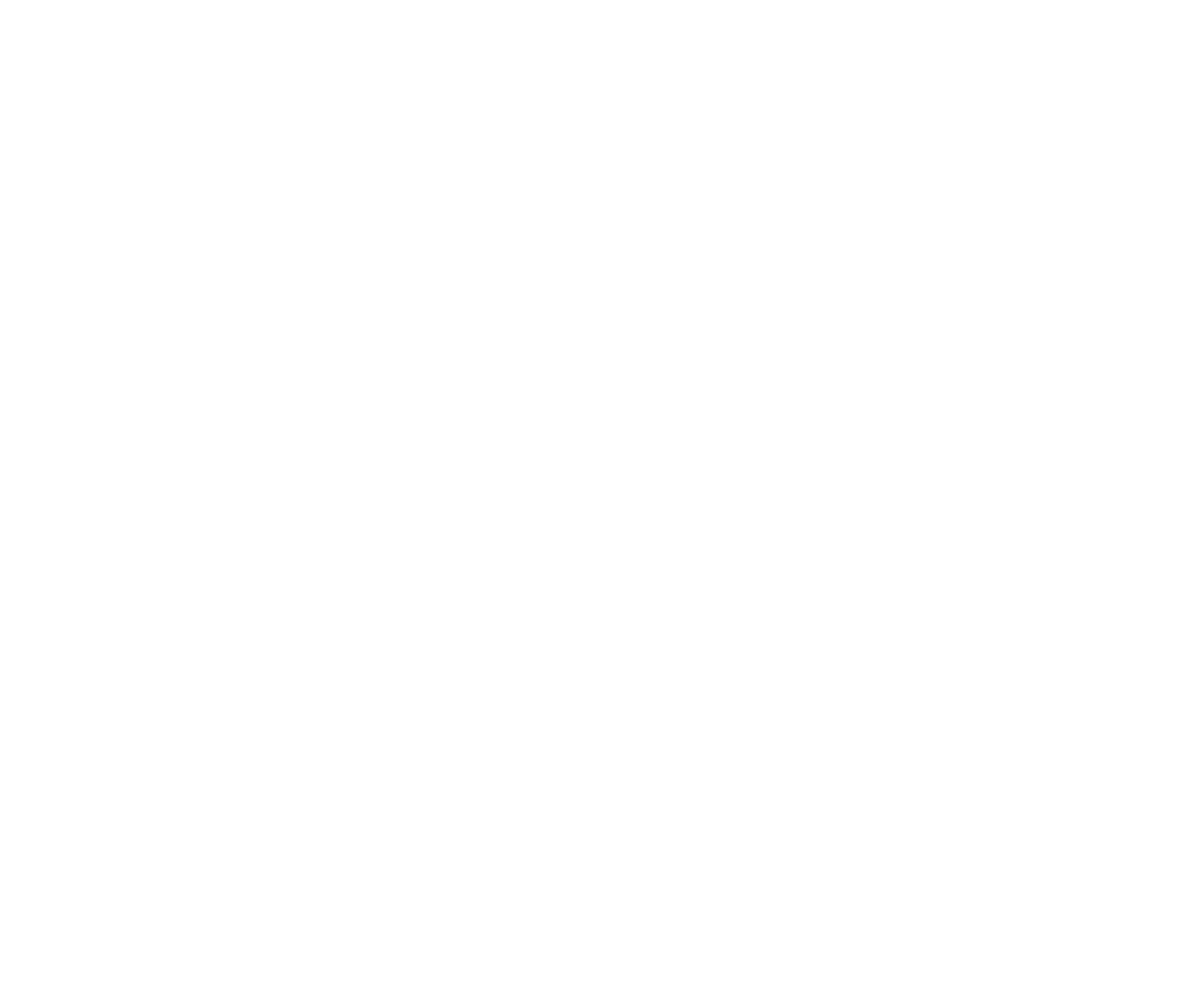
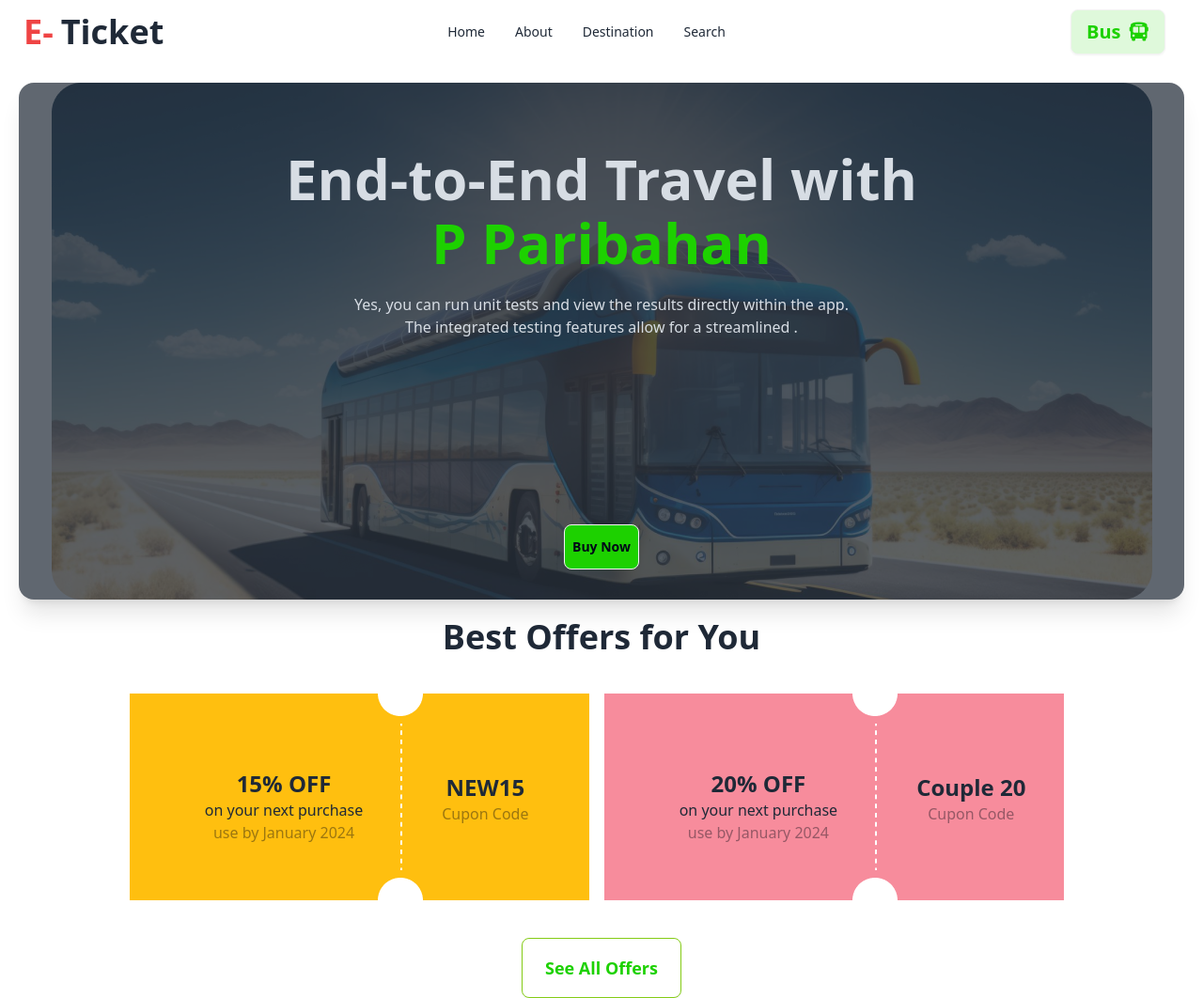
Before and after one commit to trtareq/Ticket_system, a plain HTML site: page index.html in a window 1280 px wide. Shown: the whole page at 94% size. Before the commit the page ends 800 px from the top, so only its background shows below. Drawn offline with nearby package versions, Linux system fonts and the light colour scheme.

Commit message:
cupon added

```diff
--- a/index.html
+++ b/index.html
@@ -7,12 +7,98 @@
     <!-- daisy UI and Tailwind -->
     <link href="https://cdn.jsdelivr.net/npm/daisyui@4.6.1/dist/full.min.css" rel="stylesheet" type="text/css" />
     <script src="https://cdn.tailwindcss.com"></script>
-
+     <!-- font awesome -->
+     <link rel="stylesheet" href="https://cdnjs.cloudflare.com/ajax/libs/font-awesome/6.5.2/css/all.min.css" integrity="sha512-SnH5WK+bZxgPHs44uWIX+LLJAJ9/2PkPKZ5QiAj6Ta86w+fsb2TkcmfRyVX3pBnMFcV7oQPJkl9QevSCWr3W6A==" crossorigin="anonymous" referrerpolicy="no-referrer" />
     <!-- custom css -->
     <link rel="stylesheet" href="styles/styles.css">
 
 </head>
 <body>
 
+        <div class="navbar bg-base-100 ">
+            <div class="navbar-start">
+              <div class="dropdown">
+                <div tabindex="0" role="button" class="btn btn-ghost lg:hidden">
+                  <svg xmlns="http://www.w3.org/2000/svg" class="h-5 w-5" fill="none" viewBox="0 0 24 24" stroke="currentColor"><path stroke-linecap="round" stroke-linejoin="round" stroke-width="2" d="M4 6h16M4 12h8m-8 6h16" /></svg>
+                </div>
+                <ul tabindex="0" class="menu menu-sm dropdown-content mt-3 z-[1] p-2 shadow bg-base-100 rounded-box w-52">
+                  <li><a class="text-red-500">Home</a></li>
+                  <li><a>About</a></li>
+                  <li><a>Pages</a></li>
+                  <li><a>Blog</a></li>
+                  <li><a>Contact</a></li>
+                </ul>
+              </div>
+              <a class="btn btn-ghost text-4xl font-bold"><span class="text-red-500 font-bold">E-</span>Ticket</a>
+            </div>
+            <div class="navbar-center hidden lg:flex">
+              <ul class="menu menu-horizontal px-1">
+                <li><a>Home</a></li>
+                <li><a>About</a></li>
+                <li><a>Destination</a></li>
+                <li><a>Search</a></li>
+              </ul>
+            </div>
+            <div class="navbar-end gap-x-2 mr-8">
+              <a class="btn bg-[#1cd10024] text-[#1DD100] text-xl">Bus<i class="fa-solid fa-bus"></i></a>
+            </div>
+        </div>
+      <div>
+        <div class="card  bg-base-100 shadow-xl image-full m-5 flex">
+            <figure><img src="images/banner.png" alt="Shoes" /></figure>
+            <div class="card-body text-center justify-center items-center">
+              <h2 class="mt-10 card-title text-6xl justify-center font-bold">End-to-End Travel with </h2><span class="text-[#1DD100] text-6xl font-bold">P Paribahan</span>
+              <p class="mt-4
+              ">Yes, you can run unit tests and view the results directly within the app.<br> The integrated testing features allow for a streamlined .</p>
+              <div class="card-actions justify-center">
+                <button id="buy-ticket" class="btn bg-[#1DD100] text-slate-950 p-2  font-bold">Buy Now</button>
+              </div>
+            </div>
+          </div>
+      </div>
+
+     <main>
+         <div>
+            <h1 class="font-bold text-4xl text-center">Best Offers for You</h1>
+         </div>
+        <div class="flex justify-center my-10 mx-12 gap-4 w-11/12">
+            <div class="flex w-5/12 bg-[#FFBF0F]">
+                <div class=" p-4 lg:ml-16 text-center mt-16 ">
+                    <h1 class="text-2xl font-extrabold">15% OFF</h1>
+                    <p>on your next purchase</p>
+                    <p class="text-center text-[#03071264]">use by January 2024</p>
+                </div>
+                <div>
+                    <img src="images/cupon-devider.png" alt="">
+                </div>
+                <div class="text-center mt-16 p-5">
+                    <h1 class="text-2xl font-extrabold">NEW15</h1>
+                    <p class="text-center text-[#03071264]">Cupon Code</p>
+                </div>
+            </div>
+            <div class="flex w-5/12 bg-[#F78C9C]">
+                <div class=" lg:ml-16 p-4 text-center mt-16 ">
+                    <h1 class="text-2xl font-extrabold">20% OFF</h1>
+                    <p>on your next purchase</p>
+                    <p class="text-center text-[#03071264]">use by January 2024</p>
+                </div>
+                <div>
+                    <img src="images/cupon-devider.png" alt="">
+                </div>
+                <div class="text-center mt-16 p-5">
+                    <h1 class="text-2xl font-extrabold">Couple 20</h1>
+                    <p class="text-center text-[#03071264]">Cupon Code</p>
+                </div>
+            </div>
+        </div>
+        <div class="flex justify-center">
+            <button class=" btn btn-xs text-[#1DD100] border-lime-500  bg-white sm:btn-sm md:btn-md lg:btn-lg">See All Offers</button>
+        </div>
+
+
+     </main>
+     <footer>
+
+     </footer>
 </body>
 </html>
```
Also changed, not shown: Js/main.js (added), Js/utility.js (added), styles/styles.css (line endings or trailing spaces).
